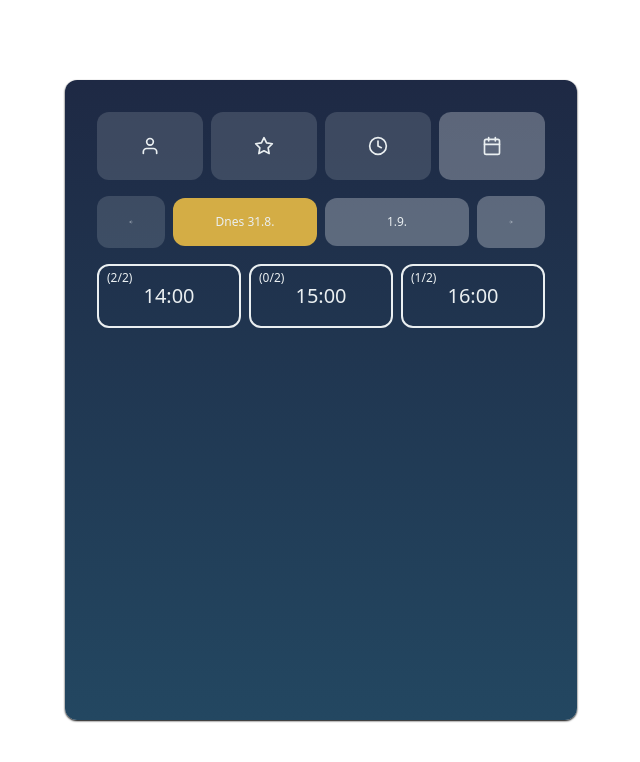
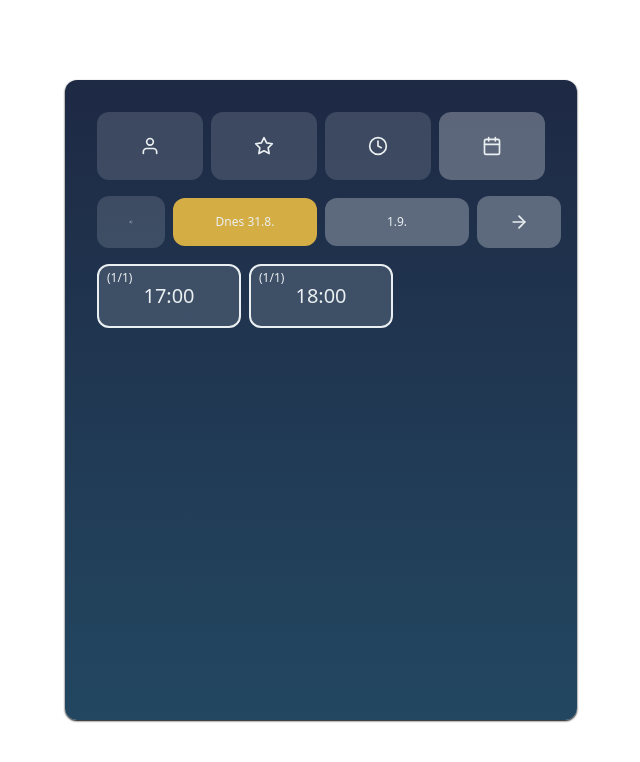
Before and after one commit to Bushenzie/time-picker-task, a React (Vite) app: page / in a window 1280 px wide. Shown: the top 762 px of the page, without its empty margins (319-959 px from the left). Built offline with nearby package versions, Linux system fonts and the light colour scheme.

Commit message:
feat: Reserving times

```diff
--- a/src/components/DatePicker.tsx
+++ b/src/components/DatePicker.tsx
@@ -1,18 +1,18 @@
-import { useState } from "react";
 import Button from "./ui/Button";
 import { FiArrowLeft, FiArrowRight } from "react-icons/fi";
 import { changeDateByDay, formatDate, isToday } from "../utils/dates";
+import { useCalendar } from "../context/CalendarContext";
 
 export default function DatePicker() {
-    const [selectedDate, setSelectedDate] = useState(new Date(Date.now()));
+    const {currentDate,setCurrentDate} = useCalendar();
 
     const onClickDecrement = () => {
-        setSelectedDate((curr) => {
+        setCurrentDate((curr) => {
             return changeDateByDay(curr,-1);
         })
     }
     const onClickIncrement = () => {
-        setSelectedDate((curr) => {
+        setCurrentDate((curr) => {
             return changeDateByDay(curr,1);
         })
     }
@@ -21,19 +21,19 @@
         <div className="w-full grid grid-cols-6 gap-2 text-sm justify-between">
             <Button
                 className="col-span-1 w-full text-sm"
-                disabled={isToday(selectedDate)}
+                disabled={isToday(currentDate)}
                 onClick={onClickDecrement}
             >
                 <FiArrowLeft />
             </Button>
-            <Button className="col-span-2 w-full text-xs bg-utility-selectDate hover:bg-utility-selectDate/90">
-                {formatDate(selectedDate)}
+            <Button className="col-span-2 w-full text-xs font-extralight bg-utility-selectDate hover:bg-utility-selectDate/90">
+                {formatDate(currentDate)}
             </Button>
-            <Button className="col-span-2 w-full text-xs" onClick={onClickIncrement}>
-                {formatDate(changeDateByDay(selectedDate,1))}
+            <Button className="col-span-2 w-full text-xs font-extralight" onClick={onClickIncrement}>
+                {formatDate(changeDateByDay(currentDate,1))}
             </Button>
             <Button
-                className="col-span-1 w-full text-sm"
+                className="col-span-1 w-f ull text-sm"
                 onClick={onClickIncrement}
             >
                 <FiArrowRight />
--- a/src/components/TimesList.tsx
+++ b/src/components/TimesList.tsx
@@ -1,27 +1,66 @@
+import { useEffect, useState } from "react";
+import { useCalendar } from "../context/CalendarContext";
 import Button from "./ui/Button";
 
 export default function TimesList() {
+    const { data, reserveItemSpace, currentDate, isLoading } = useCalendar();
+    const [selected, setSelected] = useState<string | null>(null);
+
+    useEffect(() => {
+        setSelected(null);
+    }, [data]);
+
+    const onClickItem = (id: string) => {
+        setSelected((prev) => {
+            return prev === id ? null : id;
+        });
+    };
+
+    const onClickReserve = () => {
+        reserveItemSpace(Number(selected?.split("#")[1] as string));
+    };
+
     return (
         <div>
-            <div className="grid grid-cols-3 gap-2">
-                <Button className="w-full text-sm bg-transparent border-theme-secondary border-2 font-extralight">
-                    <div className="capacity absolute top-1 left-2 text-xs">
-                        (2/2)
-                    </div>
-                    <span>14:00</span>
-                </Button>
-                <Button className="w-full text-sm bg-transparent border-theme-secondary border-2 font-extralight">
-                    <div className="capacity absolute top-1 left-2 text-xs">
-                        (0/2)
-                    </div>
-                    <span>15:00</span>
-                </Button>
-                <Button className="w-full text-sm bg-transparent border-theme-secondary border-2 font-extralight">
-                    <div className="capacity absolute top-1 left-2 text-xs">
-                        (1/2)
-                    </div>
-                    <span>16:00</span>
-                </Button>
+            <div className="grid grid-cols-3 h-full gap-2">
+                {isLoading ? (
+                    <h1 className="text-center col-span-3">Loading...</h1>
+                ) : data.length === 0 ? (
+                    <h1 className="text-center col-span-3">No items found.</h1>
+                ) : (
+                    <>
+                        {data.map((time, index) => {
+                            const id = `${currentDate.toISOString()}#${index}`;
+                            return (
+                                <Button
+                                    key={id}
+                                    onClick={() => onClickItem(id)}
+                                    className={`w-full text-sm bg-transparent border-theme-secondary border-2 font-extralight ${
+                                        selected === id &&
+                                        "bg-utility-selectTime hover:bg-utility-selectTime/90"
+                                    }`}
+                                    disabled={
+                                        time.capacity >= time.originalCapacity
+                                    }
+                                >
+                                    <div className="capacity absolute top-1 left-2 text-xs">
+                                        ({time.capacity}/{time.originalCapacity}
+                                        )
+                                    </div>
+                                    <span>{time.time}</span>
+                                </Button>
+                            );
+                        })}
+                        {selected !== null && (
+                            <Button
+                                className="col-span-3 text-xs w-full"
+                                onClick={onClickReserve}
+                            >
+                                Reserve
+                            </Button>
+                        )}
+                    </>
+                )}
             </div>
         </div>
     );
--- a/src/context/CalendarContext.tsx
+++ b/src/context/CalendarContext.tsx
@@ -1,32 +1,61 @@
-import { createContext, useContext, useState } from "react";
-
-type TimeItem = {
-    time: string;
-    capacity: number;
-    originalCapacity: number;
-};
+import { createContext, useContext, useEffect, useState } from "react";
+import { TimeItem } from "../utils/types";
+import {
+    editRandomData,
+    getRandomData,
+} from "../utils/mock";
 
 interface ICalendarContext {
     currentDate: Date;
     setCurrentDate: React.Dispatch<React.SetStateAction<Date>>;
-    // getCurrentDayString: () => string
+    reserveItemSpace: (id: number | null) => void;
     data: TimeItem[];
+    isLoading: boolean;
 }
 
 const CalendarContext = createContext<ICalendarContext>({
     currentDate: new Date(Date.now()),
     setCurrentDate: () => {},
-    // getCurrentDayString: () => "",
+    reserveItemSpace: () => {},
     data: [],
+    isLoading: false,
 });
 
 export function CalendarContextProvider(props: { children: React.ReactNode }) {
     const [currentDate, setCurrentDate] = useState<Date>(new Date(Date.now()));
+    const [loading, setLoading] = useState(true);
     const [data, setData] = useState<TimeItem[]>([]);
 
+    useEffect(() => {
+        async function fetchData() {
+            setLoading(true);
+            const response = await getRandomData(currentDate);
+            setData(response);
+            setLoading(false);
+        }
+        fetchData();
+    }, [currentDate]);
+
+    const reserveItemSpace = async (id: number | null) => {
+        if(id === null) throw new Error("No ID Provided");
+
+        const updatedValue = await editRandomData(currentDate, id as number,{capacity: data[id].capacity+1});
+
+        setData((prev) => prev.map((item,index) => {
+            return id === index ? updatedValue : item
+        }))
+    };
 
     return (
-        <CalendarContext.Provider value={{ currentDate,setCurrentDate,data }}>
+        <CalendarContext.Provider
+            value={{
+                currentDate,
+                reserveItemSpace,
+                setCurrentDate,
+                data,
+                isLoading: loading,
+            }}
+        >
             {props.children}
         </CalendarContext.Provider>
     );
--- a/src/utils/dates.ts
+++ b/src/utils/dates.ts
@@ -1,23 +1,39 @@
+/**
+ *
+ * @param date Format
+ * @returns formatted string to show based on provided date
+ */
 export function formatDate(date: Date) {
-    const tommorow = new Date().getDate()+1 === date.getDate();
-    const today = isToday(date)
+    const tommorowDate = new Date();
+    const tommorow =
+        tommorowDate.getDate() + 1 === date.getDate() &&
+        tommorowDate.getMonth() === date.getMonth();
+    const today = isToday(date);
 
-    const prefix = today ? "Dnes" : tommorow ? "Zítra" : ""
-    return `${prefix} ${date.getDate()}.${
-        date.getMonth() + 1
-    }.`;
+    const prefix = today ? "Dnes" : tommorow ? "Zítra" : "";
+    return `${prefix} ${date.getDate()}.${date.getMonth() + 1}.`;
 }
-
+/**
+ *
+ * @param date Date to change
+ * @param days How many days to add to provided date
+ * @returns new Date based on the provided changes
+ */
 export function changeDateByDay(date: Date, days: number) {
     return new Date(+date + 86400000 * days);
 }
-
+/**
+ *
+ * @param date Date to check
+ * Function that returns bool based on date is representing today
+ * @returns bool
+ */
 export function isToday(date: Date | number): boolean {
     const today = new Date();
     const comparedDate = typeof date === "number" ? new Date(date) : date;
 
     return (
-        today.getDay() === comparedDate.getDay() &&
+        today.getDate() === comparedDate.getDate() &&
         today.getMonth() === comparedDate.getMonth() &&
         today.getFullYear() === comparedDate.getFullYear()
     );
--- /dev/null
+++ b/src/utils/mock.ts
@@ -0,0 +1,84 @@
+// API mock
+// Could use faker.js , but chose to stay more close to vanilla
+
+import { TimeItem } from "./types";
+
+interface IData {
+    [key: string]: TimeItem[];
+}
+
+/**
+ * Object holding mock data
+ */
+export const currentRandomData: IData = {};
+
+async function wait(delayInMs: number) {
+    return new Promise<null>((resolve) => {
+        setTimeout(() => resolve(null), delayInMs);
+    });
+}
+
+function randomNum(start: number, end: number) {
+    return Math.floor(Math.random() * (end - start + 1) + start);
+}
+
+/**
+ * Mock POST edit function
+ * @param date Serves as key
+ * @param id Serves as index to accecs corrent data in array
+ * @param payload Field to update
+ * @returns updated value based on provided paylaod
+ */
+export async function editRandomData(
+    date: Date,
+    id: number,
+    payload: Partial<TimeItem>
+) {
+    const key = date.toISOString();
+    if (Object.keys(currentRandomData[key][id]).length === 0) throw new Error("Invalid ID.");
+    //Random delay to "mock" API call
+    const randomDelay = randomNum(300, 500);
+    await wait(randomDelay);
+
+    const currentValue: TimeItem = currentRandomData[key][id];
+    const updatedValue = { ...currentValue, ...payload };
+    currentRandomData[key][id] = updatedValue;
+    return updatedValue;
+}
+
+/**
+ * Mock GET function
+ * @param date Serves as key for random data and persistance
+ * @returns current random data for provided date
+ */
+export async function getRandomData(date: Date) {
+    const key = date.toISOString();
+    if (currentRandomData[key]) return currentRandomData[key];
+
+    //Random delay to "mock" API call
+    const randomDelay = randomNum(500, 900);
+    await wait(randomDelay);
+
+    let randomTimeStart = 8;
+    const randomItemCount = randomNum(0, 10);
+    const randomTimes = [...Array(randomItemCount)]
+        .map(() => {
+            const randomTime = randomNum(randomTimeStart, 20);
+            randomTimeStart += 1;
+            return randomTime;
+        })
+        .sort((a, b) => a - b);
+
+    const items = [...Array(randomItemCount)].map((_, index): TimeItem => {
+        const originalCapacity = randomNum(1, 5);
+        return {
+            time: `${randomTimes[index]}:00`,
+            capacity: randomNum(1, originalCapacity),
+            originalCapacity: originalCapacity,
+        };
+    });
+
+    currentRandomData[key] = items;
+
+    return currentRandomData[key];
+}
--- /dev/null
+++ b/src/utils/types.ts
@@ -0,0 +1,6 @@
+
+export type TimeItem = {
+    time: string;
+    capacity: number;
+    originalCapacity: number;
+};
```
